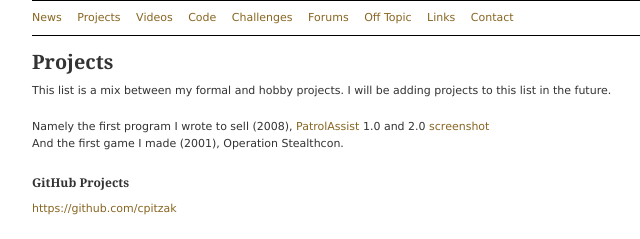
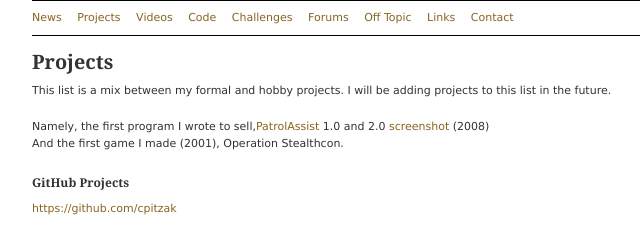
Before and after one commit to cpitzak/eeprojects.com, a plain HTML site: page index.html in a window 1280 px wide. Shown: the top 239 px of the page, 244-884 px from the left. Drawn offline with Linux system fonts and the light colour scheme.

Commit message:
update sentence on projects page

```diff
--- a/index.html
+++ b/index.html
@@ -91,7 +91,7 @@ google_ad_height = 90;
 
 <p>This list is a mix between my formal and hobby projects. I will be adding projects to this list in the future. <br/><br/>
 
-Namely the first program I wrote to sell (2008), <a href="https://www.google.com/search?client=safari&rls=en&q=patrolassist&ie=UTF-8&oe=UTF-8">PatrolAssist</a> 1.0 and 2.0 <a href="http://asset1.cbsistatic.com/cnwk.1d/i/tim/2009/11/01/203500_257x193.jpg">screenshot</a><br/>
+Namely, the first program I wrote to sell,<a href="https://www.google.com/search?client=safari&rls=en&q=patrolassist&ie=UTF-8&oe=UTF-8">PatrolAssist</a> 1.0 and 2.0 <a href="http://asset1.cbsistatic.com/cnwk.1d/i/tim/2009/11/01/203500_257x193.jpg">screenshot</a> (2008)<br/>
 And the first game I made (2001), Operation Stealthcon.
 </p>
 
```
